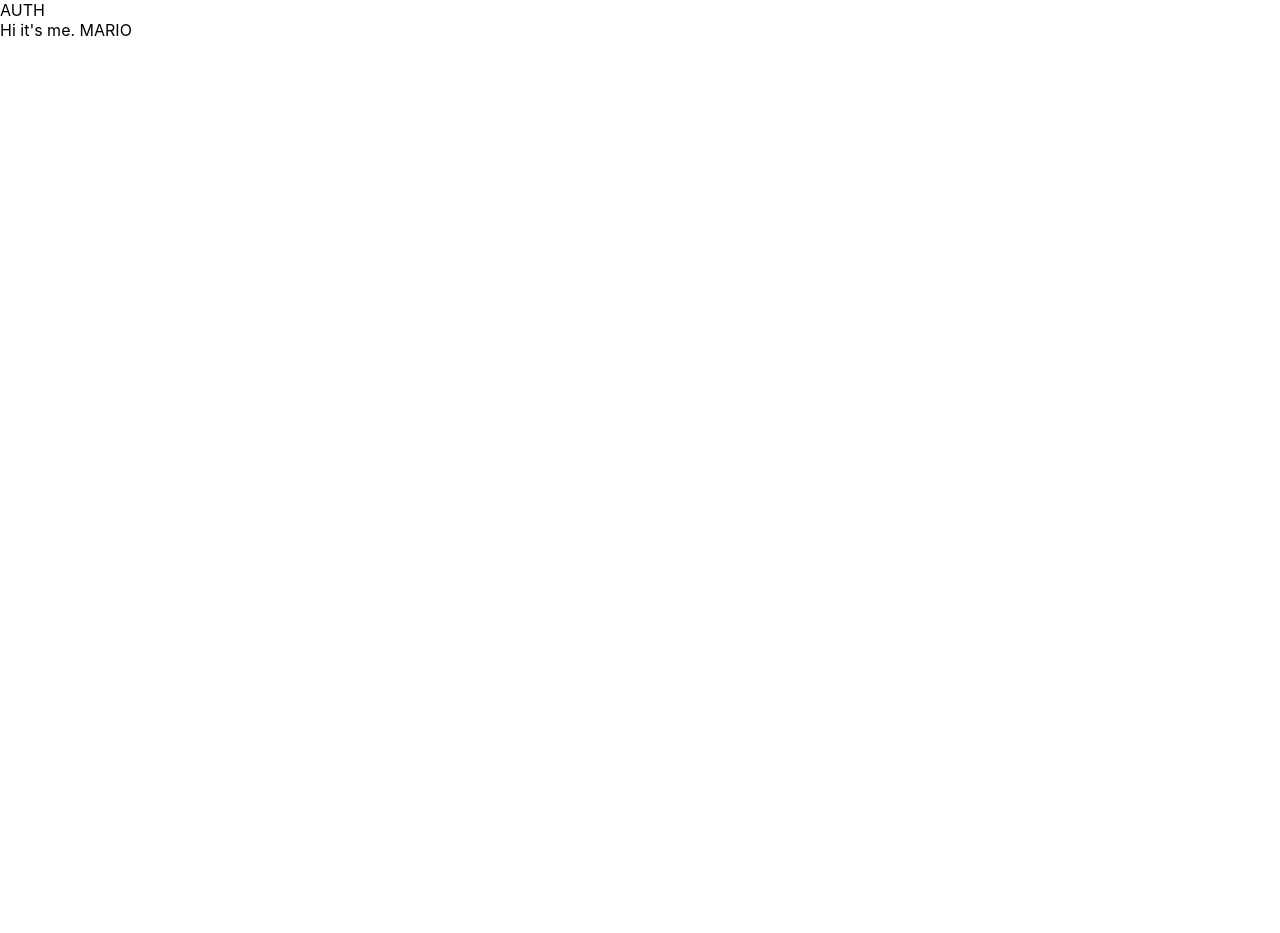
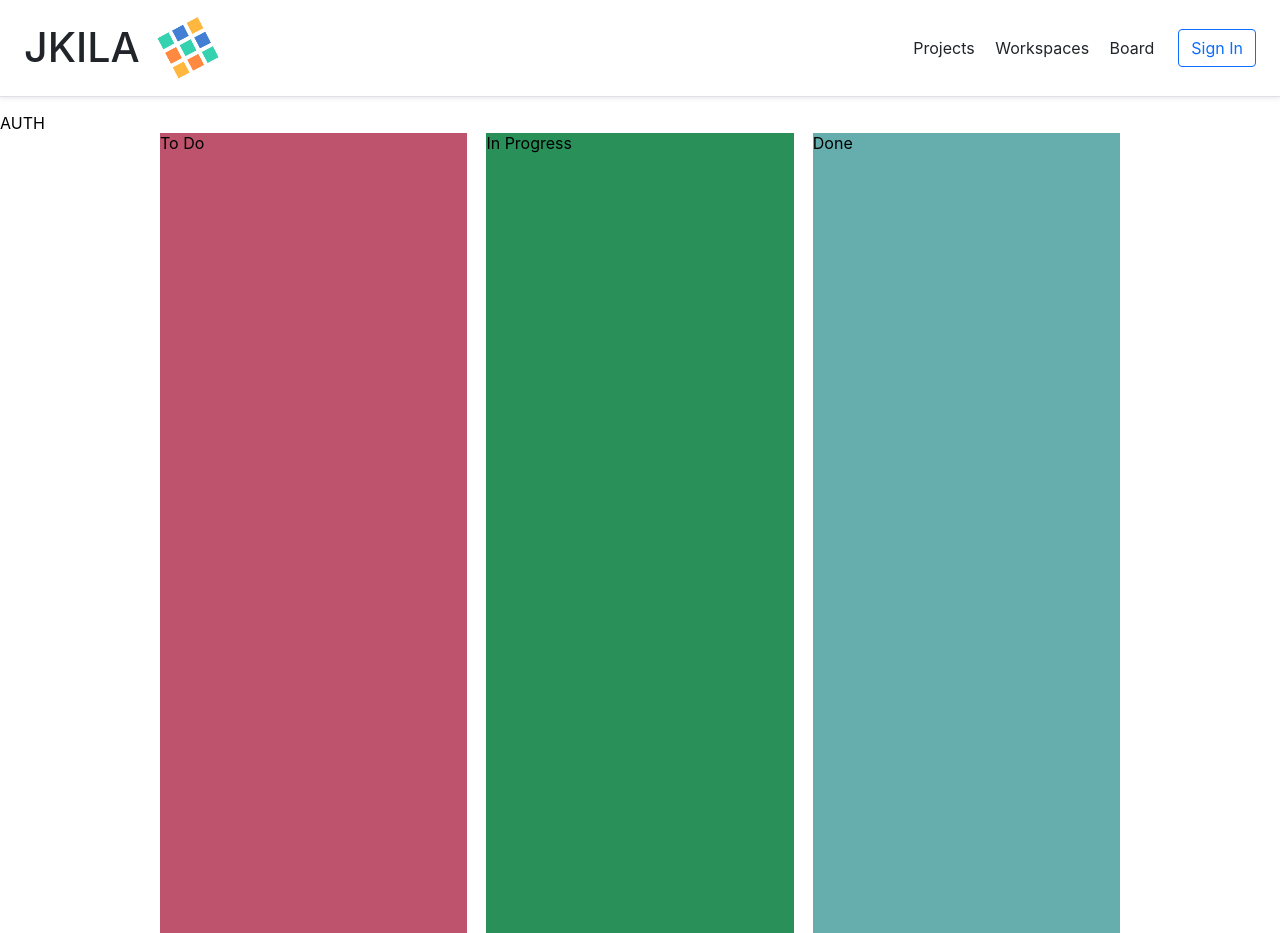
Before and after one commit to stepancar-web-programming-p33201-2021/JKILA, a React (Create React App) app in the folder client/: page /login in a window 1280 px wide. Before the commit the page ends 800 px from the top, so only its background shows below. Built offline with nearby package versions, Linux system fonts and the light colour scheme.

Commit message:
upd: [/client] front start

```diff
--- a/client/package.json
+++ b/client/package.json
@@ -9,7 +9,7 @@
     "axios": "^0.24.0",
     "react": "^17.0.2",
     "react-dom": "^17.0.2",
-    "react-router-dom": "^6.0.2",
+    "react-router-dom": "^5.3.0",
     "react-scripts": "4.0.3",
     "web-vitals": "^1.1.2"
   },
--- a/client/public/index.html
+++ b/client/public/index.html
@@ -26,7 +26,6 @@
   <body>
     <noscript>You need to enable JavaScript to run this app.</noscript>
     <div id="root"></div>
-      Hi it's me. MARIO
     <!--
       This HTML file is a template.
       If you open it directly in the browser, you will see an empty page.
--- a/client/src/App.js
+++ b/client/src/App.js
@@ -1,6 +1,7 @@
 import React from 'react';
 import { BrowserRouter } from 'react-router-dom';
 import AppRouter from './components/AppRouter';
+import NavBar from './components/NavBar';
 // import centerLogo from './pictures/letter-j.png';
 // import jkilaLogo from './pictures/JKILA.png';
 
@@ -8,11 +9,14 @@ import './style/index.css';
 import './style/App.css';
 import './style/Elements.css';
 import './style/margins.css';
+import Columns from './components/Columns';
 
 const App = function () {
   return (
     <BrowserRouter>
+      <NavBar />
       <AppRouter />
+      <Columns />
     </BrowserRouter>
   );
   /* <div className="App">
--- a/client/src/components/AppRouter.js
+++ b/client/src/components/AppRouter.js
@@ -1,17 +1,18 @@
 import React from 'react';
 // eslint-disable-next-line no-unused-vars
-import { Routes, Route, Redirect } from 'react-router-dom';
+import { Switch, Route, Redirect } from 'react-router-dom';
 import { authRoutes, publicRoutes } from '../routes';
+import { LOGIN_ROUTE } from '../utils/consts';
 
 const AppRouter = function () {
   const isAuth = false;
   return (
-    <Routes>
+    <Switch>
       {isAuth === true && authRoutes.map(({ path, Component }) => (
         <Route
           key={path}
           path={path}
-          element={<Component />}
+          component={Component}
           exact
         />
       ))}
@@ -19,11 +20,12 @@ const AppRouter = function () {
         <Route
           key={path}
           path={path}
-          element={<Component />}
+          component={Component}
           exact
         />
       ))}
-    </Routes>
+      <Redirect to={LOGIN_ROUTE} />
+    </Switch>
   );
 };
 
--- /dev/null
+++ b/client/src/components/Columns.js
@@ -0,0 +1,15 @@
+import React from 'react';
+
+import '../style/columns.css';
+
+const Columns = function () {
+  return (
+    <div className="main inline">
+      <div className="left-block">To Do</div>
+      <div className="center-block">In Progress</div>
+      <div className="right-block">Done</div>
+    </div>
+  );
+};
+
+export default Columns;
--- /dev/null
+++ b/client/src/components/NavBar.js
@@ -0,0 +1,38 @@
+import React from 'react';
+
+import '../style/index.css';
+import '../style/App.css';
+import '../style/Elements.css';
+import '../style/margins.css';
+
+import { NavLink } from 'react-router-dom';
+import jkilaLogo from '../pictures/JKILA.png';
+import {
+  BOARD, PROJECTS, REGISTRATION_ROUTE, WORKSPACES,
+} from '../utils/consts';
+// TODO
+// Buttons instead of links
+const NavBar = function () {
+  return (
+    <div className="App">
+      <div className="d-flex flex-column flex-md-row align-items-center p-3 px-md-4 mb-3
+        bg-white border-bottom shadow-sm"
+      >
+
+        <p className="h5 my-0 me-md-3 fw-normal">
+          <NavLink to="/" className="h1 text-dark text-decoration-none"> JKILA </NavLink>
+        </p>
+        <img src={jkilaLogo} className="App-logo2 my-0 me-md-auto fw-normal" alt="" />
+        <nav className="my-2 my-md-0 me-md-3">
+          <NavLink to={PROJECTS} className="p-2 text-dark text-decoration-none"> Projects </NavLink>
+          <NavLink to={WORKSPACES} className="p-2 text-dark text-decoration-none"> Workspaces </NavLink>
+          <NavLink to={BOARD} className="p-2 text-dark text-decoration-none"> Board </NavLink>
+        </nav>
+
+        <NavLink to={REGISTRATION_ROUTE} className="btn btn-outline-primary ml-5"> Sign In </NavLink>
+      </div>
+    </div>
+  );
+};
+
+export default NavBar;
--- /dev/null
+++ b/client/src/style/columns.css
@@ -0,0 +1,32 @@
+.main {
+    margin:0 auto; /* Центрируем блоки */
+    width:100%; /* Задаем ширину 100%, чтобы сделать ее резиновой */
+    max-width:75%; /* Устанавливаем максимальную ширину */
+}
+.inline div {
+    display:inline-block; /* Делаем блоки по горизонтали */
+    vertical-align:top; /* Выравниваем их сверху */
+    font-size:16px; /* Ставим дочкам размер шрифта, иначе примет значение родителя */
+}
+div.inline {
+    font-size:0;
+} /* Ставим родителю значение 0, чтобы убрать отступы у блоков*/
+.left-block {
+    float: left;
+    background: #bd536c;
+    width:32%; /*Задаем ширину в процентах чтобы сделать ее резиновой*/
+    height:800px; /* Высота блока */
+}
+.center-block {
+    display: inline-block;
+    background: #29905a;
+    margin-left: 2%;
+    width:32%;
+    height:800px;
+}
+.right-block {
+    float: right;
+    background: #66adad;
+    width:32%;
+    height:800px;
+}
```
Also changed, not shown: 2 other files (tests, documents, lock files or other folders).
